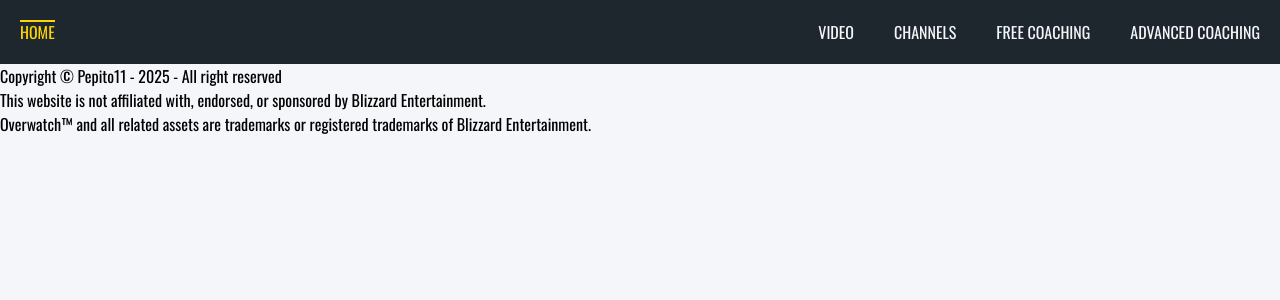
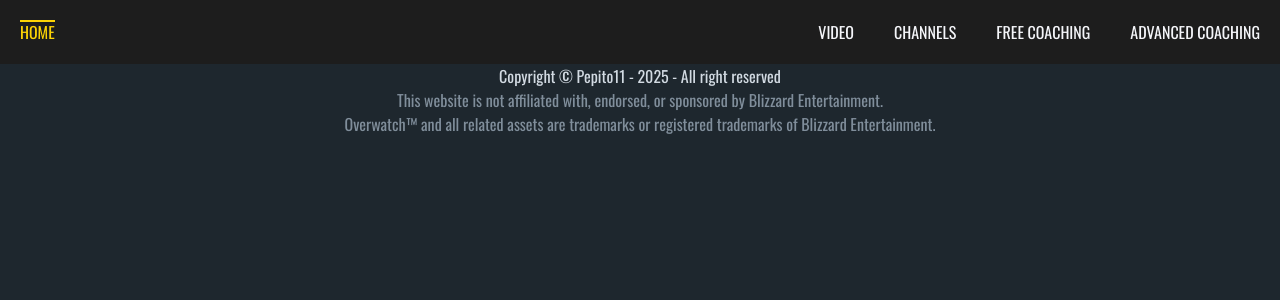
Before and after one commit to Pepito11878/LevelUp, a Next.js app in the folder my-app/: page / in a window 1280 px wide. Shown: the top 300 px of the page. Built offline with nearby package versions, Linux system fonts and the light colour scheme.

Commit message:
chore add basic footer and background css

```diff
--- a/my-app/src/app/globals.css
+++ b/my-app/src/app/globals.css
@@ -6,7 +6,7 @@
 }
 
 body {
-    background: #f5f6fa;
+    background: #1e272e;
 }
 
 /* style navbar */
--- a/my-app/src/components/Footer.tsx
+++ b/my-app/src/components/Footer.tsx
@@ -1,13 +1,13 @@
 export const Footer = () => {
   return (
     <footer>
-      <p className="flex flex-col">
-        <span>Copyright &copy; Pepito11 - 2025 - All right reserved</span>
-        <span>
+      <p className="flex flex-col items-center">
+        <span className="text-[#d2dae2]">Copyright &copy; Pepito11 - 2025 - All right reserved</span>
+        <span className="text-[#808e9b]">
           This website is not affiliated with, endorsed, or sponsored by
           Blizzard Entertainment.
         </span>
-        <span>
+        <span className="text-[#808e9b]">
           Overwatch™ and all related assets are trademarks or registered
           trademarks of Blizzard Entertainment.
         </span>
--- a/my-app/src/components/NavBar.tsx
+++ b/my-app/src/components/NavBar.tsx
@@ -14,7 +14,7 @@ export const NavBar = () => {
 
   return (
     <header>
-      <nav className="p-5 bg-[#1e272e]">
+      <nav className="p-5 bg-[#1d1d1d]">
         <ul className="flex justify-between items-center">
           {/* Lien Home à gauche */}
           <li>
```
